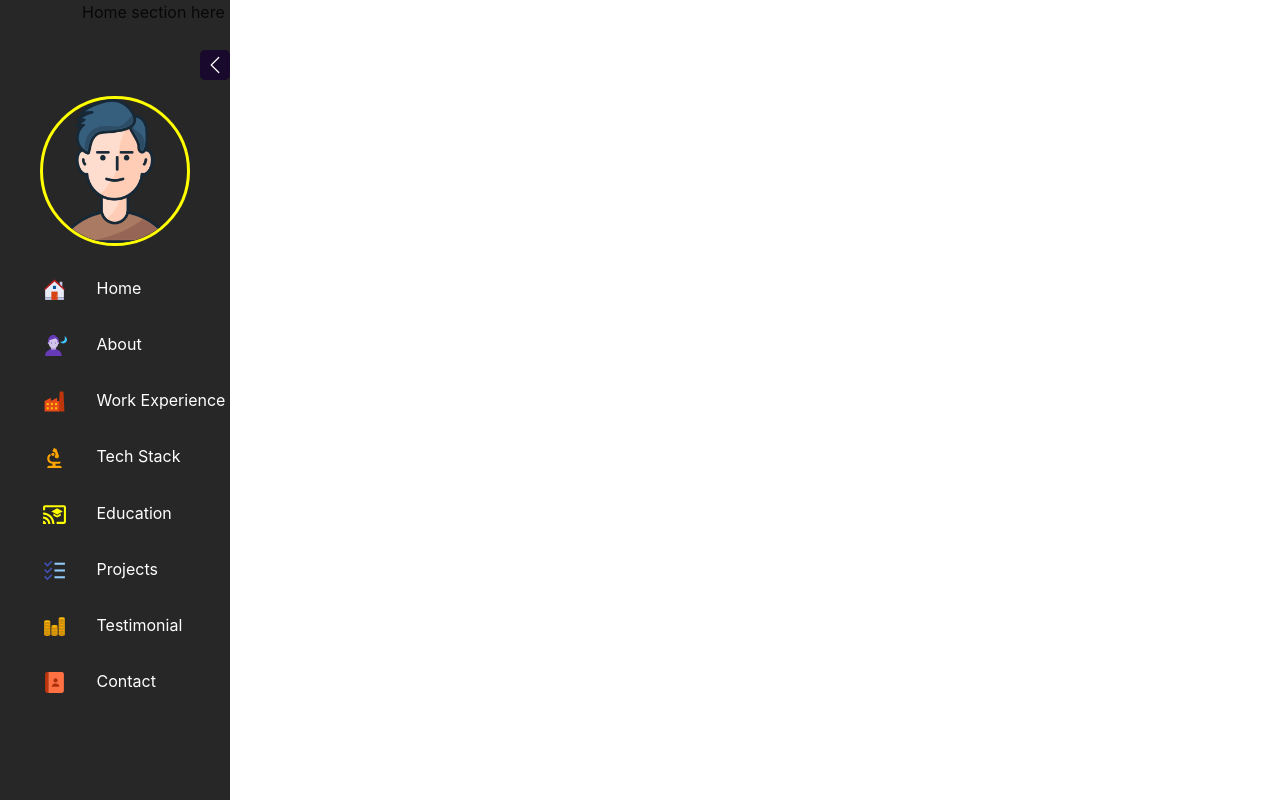
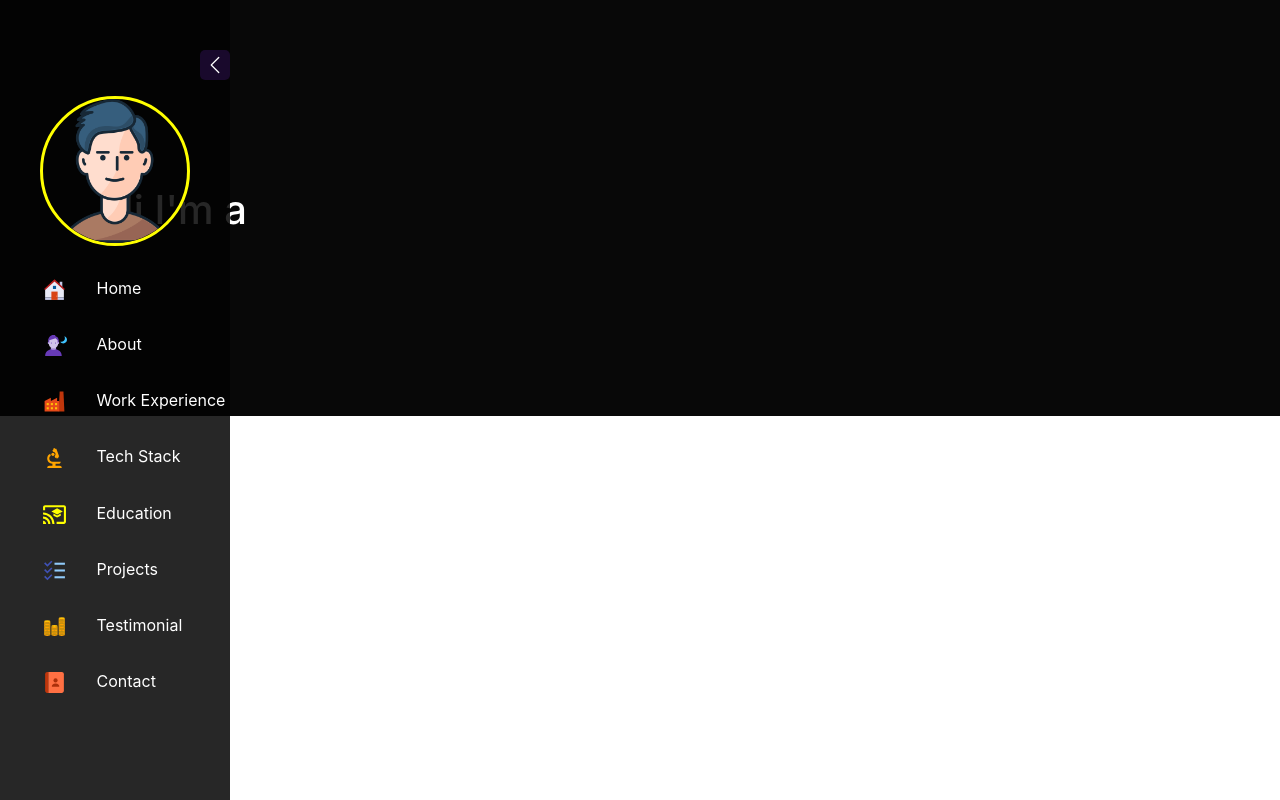
Before and after one commit to yuliussetyawan/react-responsive-portfolio, a React (Create React App) app in the folder client/: page / in a window 1280 px wide. Built offline with nearby package versions, Linux system fonts and the light colour scheme.

Commit message:
Part-6 Home Section Component

```diff
--- a/client/src/Components/Home/Home.css
+++ b/client/src/Components/Home/Home.css
@@ -0,0 +1,13 @@
+.home{
+  height: 400px;
+  color: white;
+}
+
+.home-content h1 {
+  display: flex;
+  flex-direction: column;
+  justify-content: center;
+  line-height: 400px;
+  margin: auto;
+  padding: 10px;
+}
--- a/client/src/Components/Home/Home.js
+++ b/client/src/Components/Home/Home.js
@@ -1,7 +1,13 @@
 import React from "react";
 import "./Home.css";
 const Home = () => {
-  return <div>Home section here</div>;
+  return (
+    <div className="container-fluid home">
+      <div className="container home-content">
+        <h1>Hi I'm a</h1>
+      </div>
+    </div>
+  );
 };
 
 export default Home;
--- a/client/src/Components/Sidebar/Sidebar.css
+++ b/client/src/Components/Sidebar/Sidebar.css
@@ -1,6 +1,6 @@
 .sidebar-section {
   display: flex;
-  /* background-color: #030303da; */
+  background-color: #030303da;
 }
 
 .sidebar {
```
